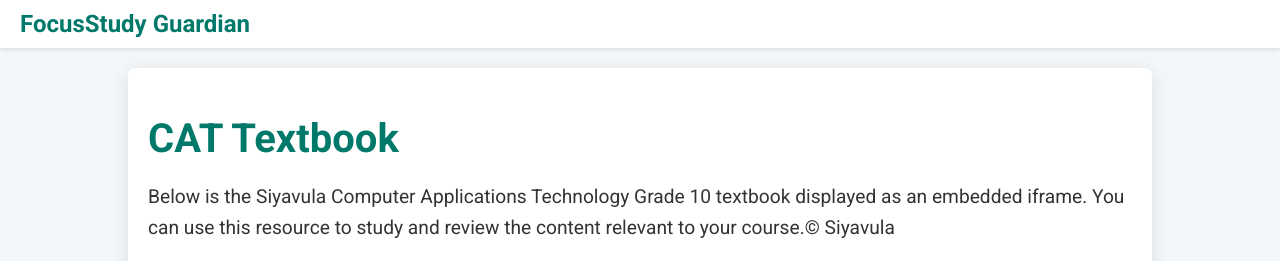
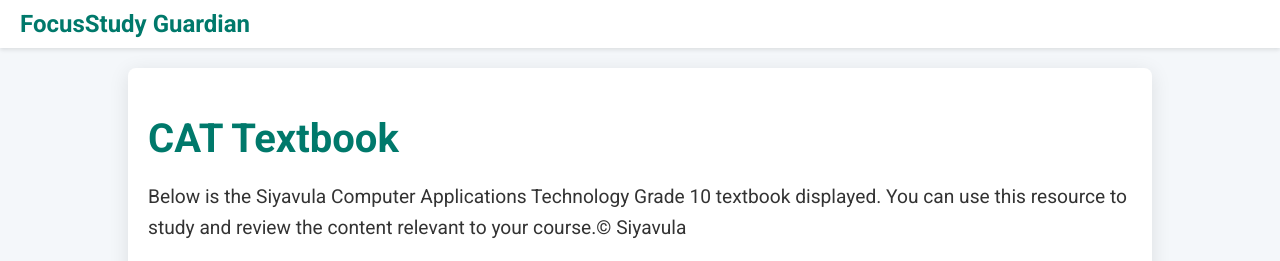
Before and after one commit to Liltexg/FocusStudy-Guardian, a plain HTML site: page Ctext10.html in a window 1280 px wide. Shown: the top 261 px of the page. Drawn offline with Linux system fonts and the light colour scheme; grey boxes are pictures that could not be loaded.

Commit message:
Update Ctext10.html

```diff
--- a/Ctext10.html
+++ b/Ctext10.html
@@ -108,7 +108,7 @@
     <div class="container">
         <div class="content">
             <h1>CAT Textbook</h1>
-            <p>Below is the Siyavula Computer Applications Technology Grade 10 textbook displayed as an embedded iframe. You can use this resource to study and review the content relevant to your course.&copy; Siyavula</p>
+            <p>Below is the Siyavula Computer Applications Technology Grade 10 textbook displayed. You can use this resource to study and review the content relevant to your course.&copy; Siyavula</p>
 
             <div class="iframe-container">
                 <iframe src="https://www.siyavula.com/read/za/computer-applications-technology/grade-10" title="CAT Textbook"></iframe>
```
